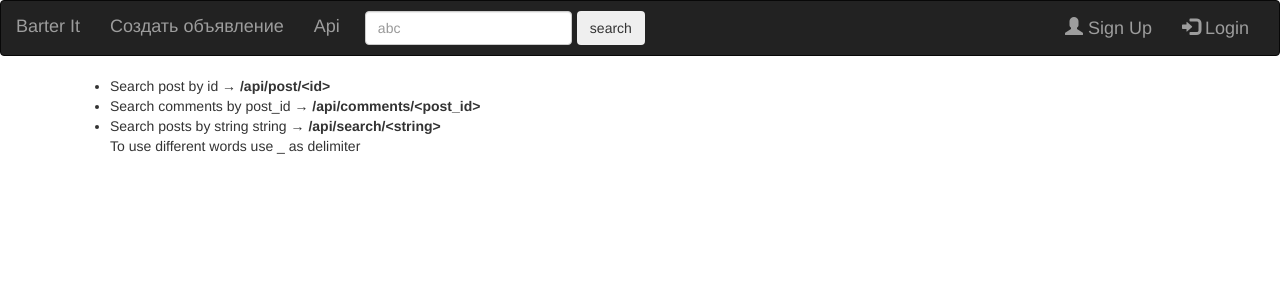
After one commit to izlatin/WEB-project, a Flask app: page /api_info in a window 1280 px wide. The commit adds this page. Shown: the top 300 px of the page. Run offline with Flask 2, Linux system fonts and the light colour scheme; some libraries are stand-ins or nearby versions.

Commit message:
api page info

```diff
--- a/app/routes/api.py
+++ b/app/routes/api.py
@@ -33,6 +33,7 @@ def api_comments(post_id):
 
 @bp.route('/api/search/<string:keywords>')
 def api_search(keywords):
+    keywords = keywords.split('_')
     search_keywords_title = []
     search_keywords_description = []
     for keyword in keywords:
--- a/app/routes/main_page.py
+++ b/app/routes/main_page.py
@@ -337,3 +337,8 @@ def search():
 
         data.append([post, urls])
     return render_template('index.html', posts=data)
+
+
+@bp.route('/api_info')
+def api_info():
+    return render_template('api_info.html')
--- /dev/null
+++ b/app/templates/api_info.html
@@ -0,0 +1,10 @@
+{% extends "base.html" %}
+{% block content %}
+    <ul>
+        <li>Search post by id &#x2192; <b>/api/post/&#x3c;id&#x3e;</b></li>
+        <li>Search comments by post_id &#x2192; <b>/api/comments/&#x3c;post_id&#x3e;</b></li>
+        <li>Search posts by string string &#x2192; <b>/api/search/&#x3c;string&#x3e;</b></li>
+        <div>To use different words use _ as delimiter</div>
+
+    </ul>
+{% endblock %}
--- a/app/templates/base.html
+++ b/app/templates/base.html
@@ -25,7 +25,7 @@
                 <ul class="nav navbar-nav">
 
                     <li><a href="/create_post">Создать объявление</a></li>
-
+                    <li><a href="/api_info">Api</a></li>
                     <li>
                         <!-- <div class="input-group"> -->
                         <form class="form-inline" style="margin: 10px" action='/search' method="POST">
```
